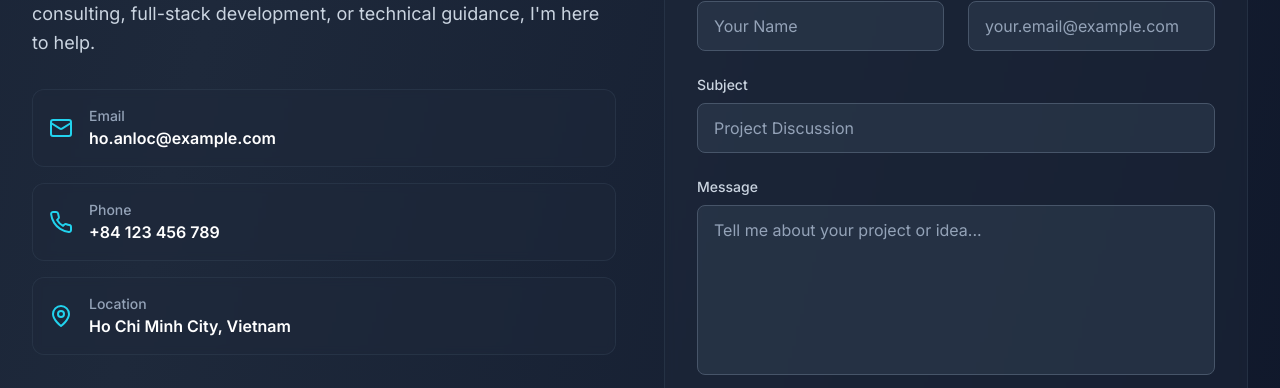
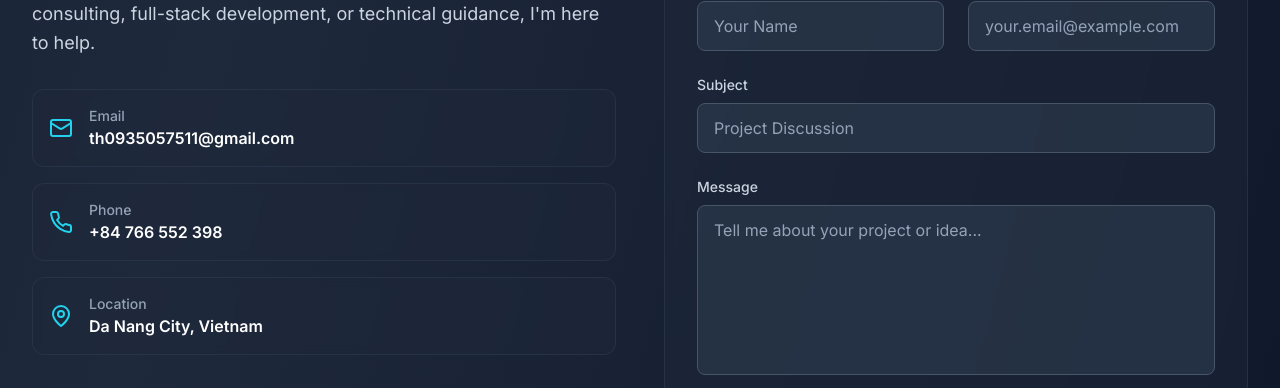
Before and after one commit to hal2332004/Porfolio, a React (Vite) app: page / in a window 1280 px wide. Shown: the part 4120-4508 px from the top of the page. Built offline with nearby package versions, Linux system fonts and the light colour scheme.

Commit message:
Update contact information in Contact.tsx

```diff
--- a/src/components/Contact.tsx
+++ b/src/components/Contact.tsx
@@ -28,19 +28,19 @@ const Contact = () => {
     {
       icon: <Mail className="w-6 h-6" />,
       title: "Email",
-      value: "ho.anloc@example.com",
-      link: "mailto:ho.anloc@example.com"
+      value: "th0935057511@gmail.com",
+      link: "mailto:th0935057511@gmail.com"
     },
     {
       icon: <Phone className="w-6 h-6" />,
       title: "Phone",
-      value: "+84 123 456 789",
-      link: "tel:+84123456789"
+      value: "+84 766 552 398",
+      link: "tel:+84766552398"
     },
     {
       icon: <MapPin className="w-6 h-6" />,
       title: "Location",
-      value: "Ho Chi Minh City, Vietnam",
+      value: "Da Nang City, Vietnam",
       link: "#"
     }
   ];
```
